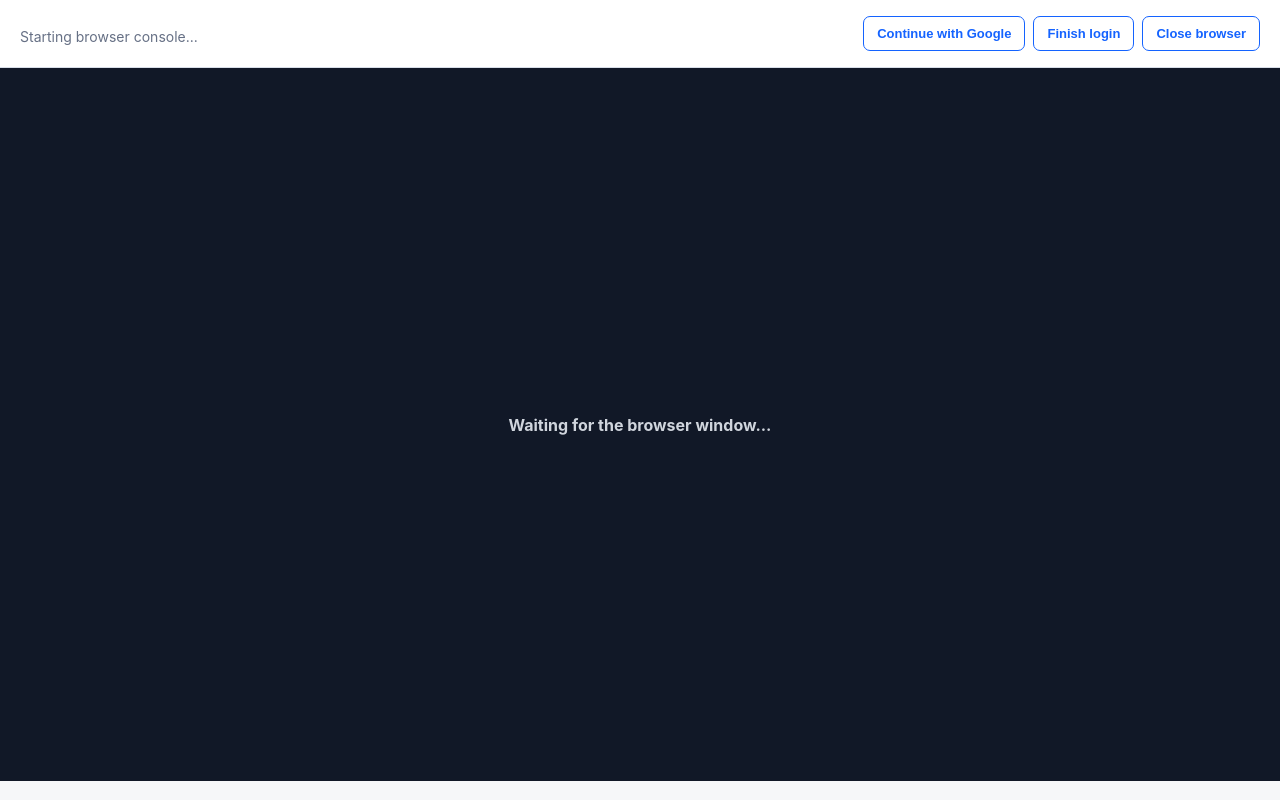
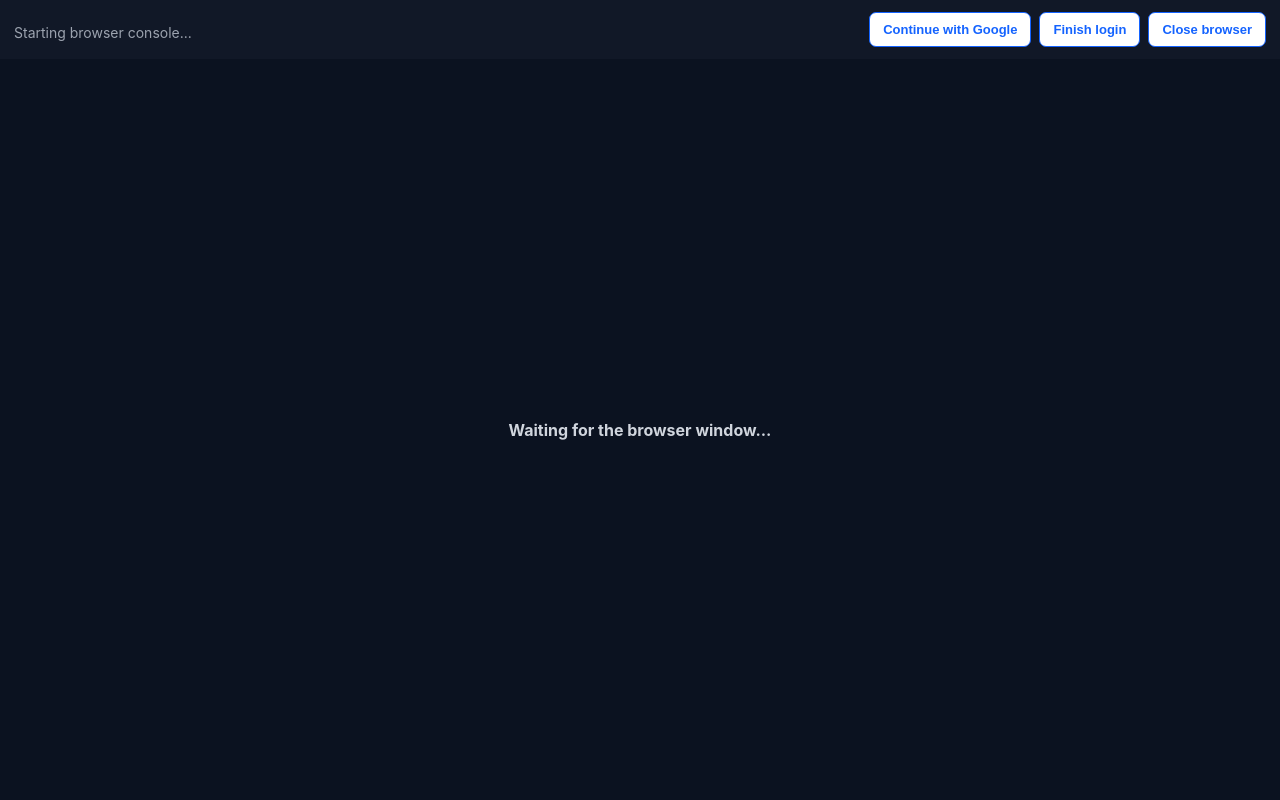
Before and after one commit to PiefkePaul/claude-session-watcher, a FastAPI app: template src/claude_session_watcher/templates/browser_console.html in a window 1280 px wide. Run offline with FastAPI, Linux system fonts and the light colour scheme; the template is opened without the code that fills it, so the values that code supplies are empty.

Commit message:
Fix browser-console wrapper to use full-size VNC viewport

```diff
--- a/src/claude_session_watcher/static/styles.css
+++ b/src/claude_session_watcher/static/styles.css
@@ -364,23 +364,43 @@ th {
 }
 
 .console-body {
+  display: grid;
+  grid-template-rows: auto minmax(0, 1fr);
   height: 100vh;
+  height: 100dvh;
   overflow: hidden;
+  background: #111827;
 }
 
 .console-topbar {
-  padding: 16px 20px;
+  padding: 12px 14px;
+  border-bottom: 0;
+  background: #111827;
+}
+
+.console-topbar h1 {
+  color: #f9fafb;
+  font-size: 18px;
+}
+
+.console-topbar p {
+  color: #9ca3af;
 }
 
 .console-layout {
   position: relative;
-  height: calc(100vh - 87px);
-  background: #111827;
+  min-height: 0;
+  width: 100%;
+  height: 100%;
+  background: #0b1220;
 }
 
 .console-placeholder {
+  position: absolute;
+  inset: 0;
   display: grid;
   place-items: center;
+  width: 100%;
   height: 100%;
   color: #d0d5dd;
   font-weight: 700;
@@ -392,6 +412,8 @@ th {
 
 .console-frame {
   display: none;
+  position: absolute;
+  inset: 0;
   width: 100%;
   height: 100%;
   border: 0;
```
